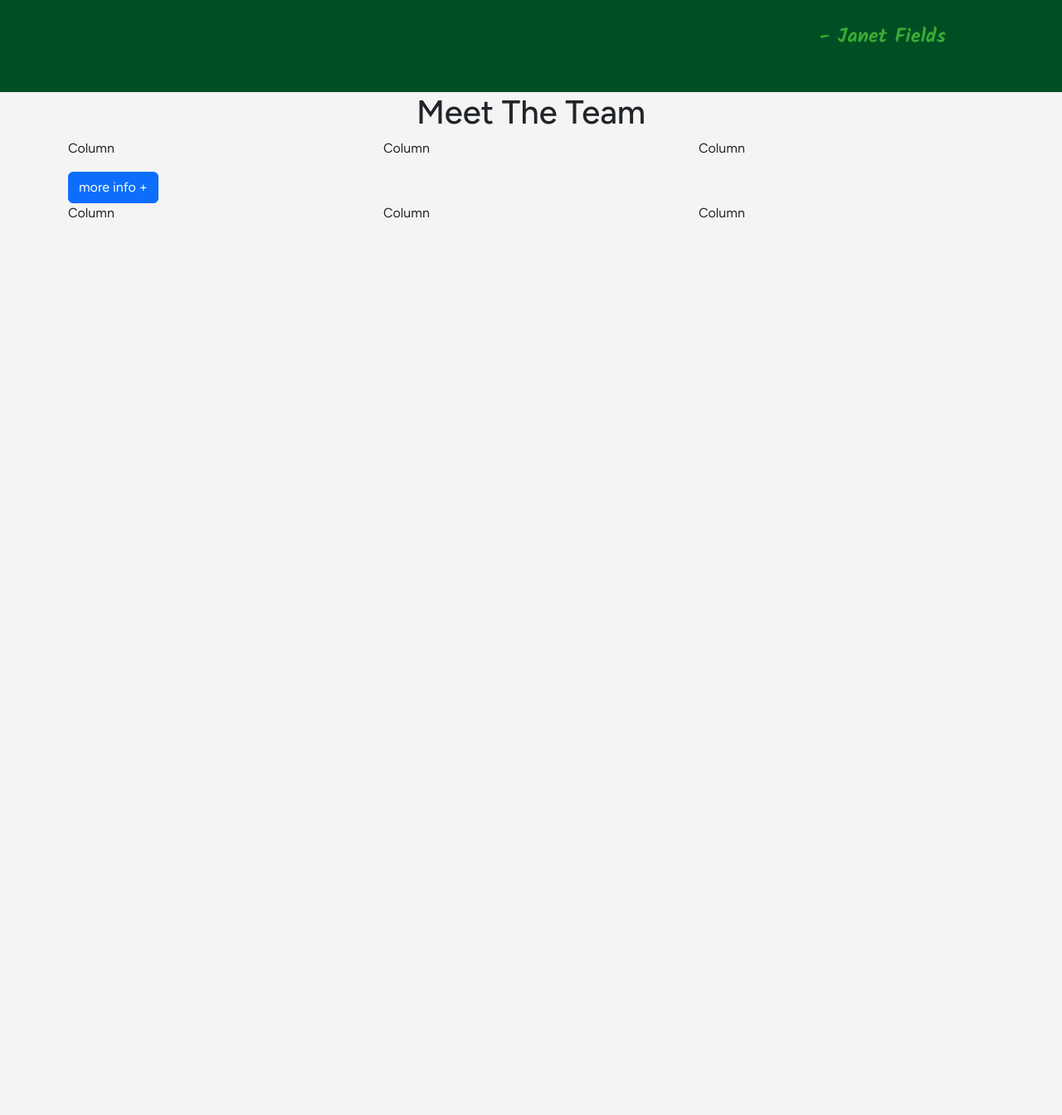
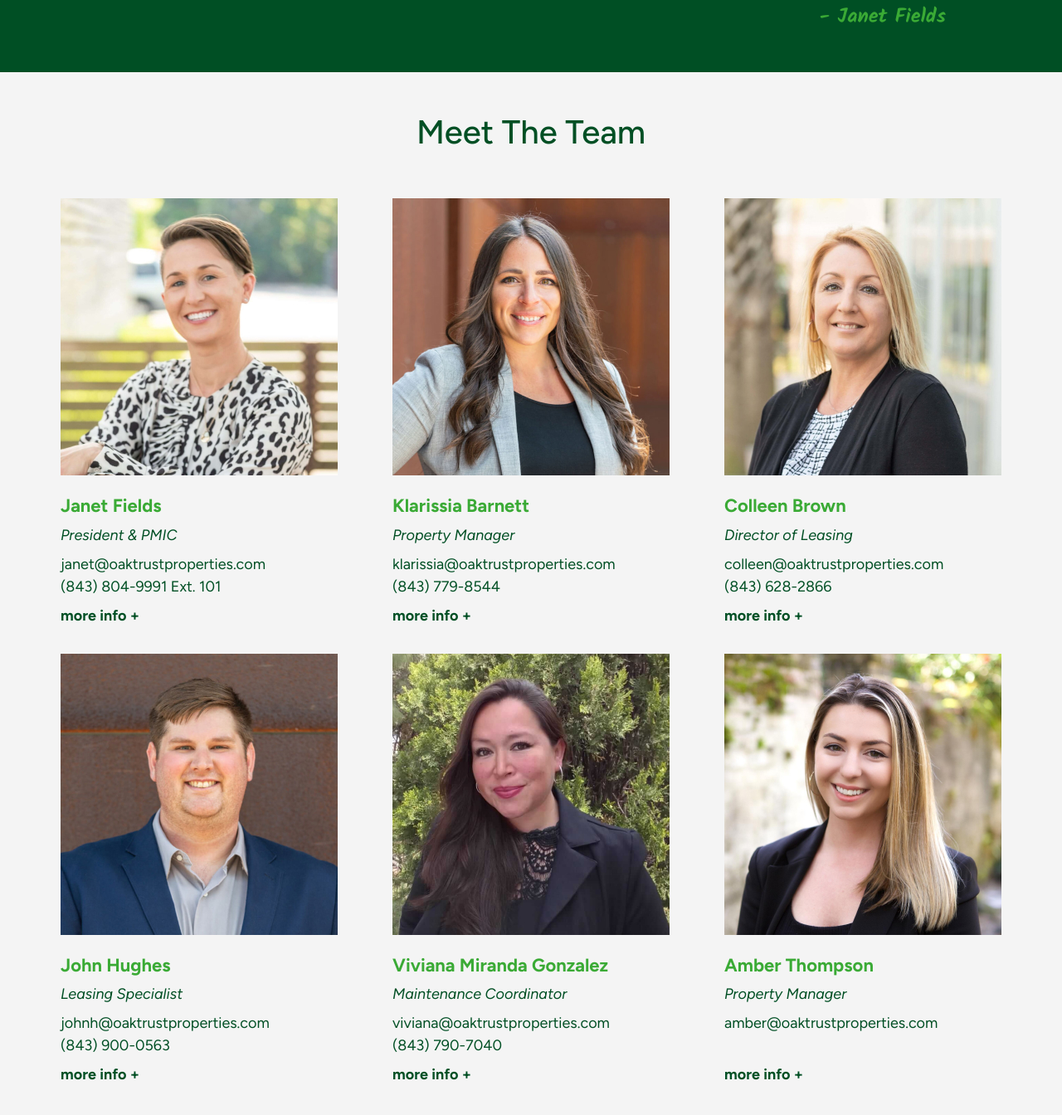
Before and after one commit to kfoolable/about-oaktrust, a website built with Parcel: page src/index.html in a window 1280 px wide. Shown: the part 1182-2526 px from the top of the page at 83% size. Before the commit the page ends 1499 px from the top, so only its background shows below. Built offline with nearby package versions, Linux system fonts and the light colour scheme.

Commit message:
Finished team members section

```diff
--- a/src/css/queries.css
+++ b/src/css/queries.css
@@ -1,5 +1,9 @@
-/* Large screens */
-@media (max-width: 1250px) {
+/* Extra extra large screens */
+@media (min-width: 1400px) {
+}
+
+/* Extra large screens */
+@media (max-width: 1200px) {
   .ot-logo-color {
     width: 200px;
     height: auto;
@@ -16,17 +20,26 @@
   .nav-end .nav .nav-link {
     font-size: 14px;
   }
+
+  .team-img {
+    width: 290px;
+    height: 290px;
+  }
 }
 
-/* Medium screens */
+/* Large screens */
 @media (max-width: 992px) {
   .hero-description {
     margin: 0 1.5rem 0 1.5rem;
   }
 }
 
-/* Small screens */
+/* Medium screens */
 @media (max-width: 768px) {
+  h1 {
+    font-size: 50px !important;
+  }
+
   .hero-title {
     margin: 0 1.5rem 0 1.5rem;
   }
@@ -34,8 +47,10 @@
   .hero .hero-title h4 {
     font-size: 20px;
   }
+}
 
-  .hero .hero-title h1 {
-    font-size: 50px;
+@media (max-width: 576px) {
+  h1 {
+    font-size: 40px !important;
   }
 }
--- a/src/css/style.css
+++ b/src/css/style.css
@@ -1,3 +1,29 @@
-.hero-title h1 {
+h1 {
   font-size: 60px;
 }
+
+.container .col {
+  margin-bottom: 2rem;
+}
+
+.container .col:last-child {
+  margin-bottom: 0;
+}
+
+.col-container h5 {
+  font-weight: bold;
+  font-size: 22px;
+  color: #3aaa35;
+}
+
+.col-container p {
+  font-size: 18px;
+  color: #004f24;
+}
+
+.col-container a {
+  text-decoration: none;
+  color: #004f24;
+  font-weight: bold;
+  font-size: 18px;
+}
--- a/src/index.html
+++ b/src/index.html
@@ -159,16 +159,25 @@
     <section
       class="team bg-body-bg d-flex flex-column justify-content-center align-items-center"
     >
-      <div class="tm-title">
-        <h1 class="text-center">Meet The Team</h1>
+      <div class="tm-title my-5">
+        <h1 class="text-center" style="color: #004f24">Meet The Team</h1>
       </div>
 
-      <div class="container mb-5">
-        <div class="row row-cols-1 row-cols-sm-2 row-cols-md-3">
-          <div class="col">
-            <p>Column</p>
+      <div class="container mb-5" style="max-width: 1200px">
+        <div class="row row-cols-1 row-cols-md-2 row-cols-lg-3">
+          <div class="col d-flex flex-column align-items-center">
+            <div class="col-container">
+              <img
+                src="assets/Janet-Formal-scaled 1.jpg"
+                alt="Janet Fields"
+                class="team-img mb-4"
+              />
+              <h5 class="fw-bold">Janet Fields</h5>
+              <p class="mb-2 fst-italic">President & PMIC</p>
+              <p class="mb-0">janet@oaktrustproperties.com</p>
+              <p class="mb-2">(843) 804-9991 Ext. 101</p>
               <a
-              class="btn btn-primary"
+                class="more"
                 data-bs-toggle="collapse"
                 href="#team-info-collapse"
                 role="button"
@@ -178,11 +187,122 @@
                 more info +
               </a>
             </div>
-          <div class="col">Column</div>
-          <div class="col">Column</div>
-          <div class="col">Column</div>
-          <div class="col">Column</div>
-          <div class="col">Column</div>
+          </div>
+          <div class="col d-flex flex-column align-items-center">
+            <div class="col-container">
+              <img
+                src="assets/Klarissia-Formal- 1.jpg"
+                alt="Janet Fields"
+                class="team-img mb-4"
+              />
+              <h5 class="fw-bold">Klarissia Barnett</h5>
+              <p class="mb-2 fst-italic">Property Manager</p>
+              <p class="mb-0">klarissia@oaktrustproperties.com</p>
+              <p class="mb-2">(843) 779-8544</p>
+              <a
+                class="more"
+                data-bs-toggle="collapse"
+                href="#team-info-collapse"
+                role="button"
+                aria-expanded="false"
+                aria-controls="collapseExample"
+              >
+                more info +
+              </a>
+            </div>
+          </div>
+          <div class="col d-flex flex-column align-items-center">
+            <div class="col-container">
+              <img
+                src="assets/Colleen-Formal-scaled 1.jpg"
+                alt="Janet Fields"
+                class="team-img mb-4"
+              />
+              <h5 class="fw-bold">Colleen Brown</h5>
+              <p class="mb-2 fst-italic">Director of Leasing</p>
+              <p class="mb-0">colleen@oaktrustproperties.com</p>
+              <p class="mb-2">(843) 628-2866</p>
+              <a
+                class="more"
+                data-bs-toggle="collapse"
+                href="#team-info-collapse"
+                role="button"
+                aria-expanded="false"
+                aria-controls="collapseExample"
+              >
+                more info +
+              </a>
+            </div>
+          </div>
+          <div class="col d-flex flex-column align-items-center">
+            <div class="col-container">
+              <img
+                src="assets/John-Hughes-Formal- 1.jpg"
+                alt="Janet Fields"
+                class="team-img mb-4"
+              />
+              <h5 class="fw-bold">John Hughes</h5>
+              <p class="mb-2 fst-italic">Leasing Specialist</p>
+              <p class="mb-0">johnh@oaktrustproperties.com</p>
+              <p class="mb-2">(843) 900-0563</p>
+              <a
+                class="more"
+                data-bs-toggle="collapse"
+                href="#team-info-collapse"
+                role="button"
+                aria-expanded="false"
+                aria-controls="collapseExample"
+              >
+                more info +
+              </a>
+            </div>
+          </div>
+          <div class="col d-flex flex-column align-items-center">
+            <div class="col-container">
+              <img
+                src="assets/Viv-4 1.jpg"
+                alt="Janet Fields"
+                class="team-img mb-4"
+              />
+              <h5 class="fw-bold">Viviana Miranda Gonzalez</h5>
+              <p class="mb-2 fst-italic">Maintenance Coordinator</p>
+              <p class="mb-0">viviana@oaktrustproperties.com</p>
+              <p class="mb-2">(843) 790-7040</p>
+              <a
+                class="more"
+                data-bs-toggle="collapse"
+                href="#team-info-collapse"
+                role="button"
+                aria-expanded="false"
+                aria-controls="collapseExample"
+              >
+                more info +
+              </a>
+            </div>
+          </div>
+          <div class="col d-flex flex-column align-items-center">
+            <div class="col-container">
+              <img
+                src="assets/amber.jpg"
+                alt="Janet Fields"
+                class="team-img mb-4"
+              />
+              <h5 class="fw-bold">Amber Thompson</h5>
+              <p class="mb-2 fst-italic">Property Manager</p>
+              <p class="mb-0">amber@oaktrustproperties.com</p>
+              <p class="mb-2">&nbsp;</p>
+              <a
+                class="more"
+                data-bs-toggle="collapse"
+                href="#team-info-collapse"
+                role="button"
+                aria-expanded="false"
+                aria-controls="collapseExample"
+              >
+                more info +
+              </a>
+            </div>
+          </div>
         </div>
 
         <div class="collapse mt-5" id="team-info-collapse">
```
Lines whose indentation alone changed are shown as unchanged.
